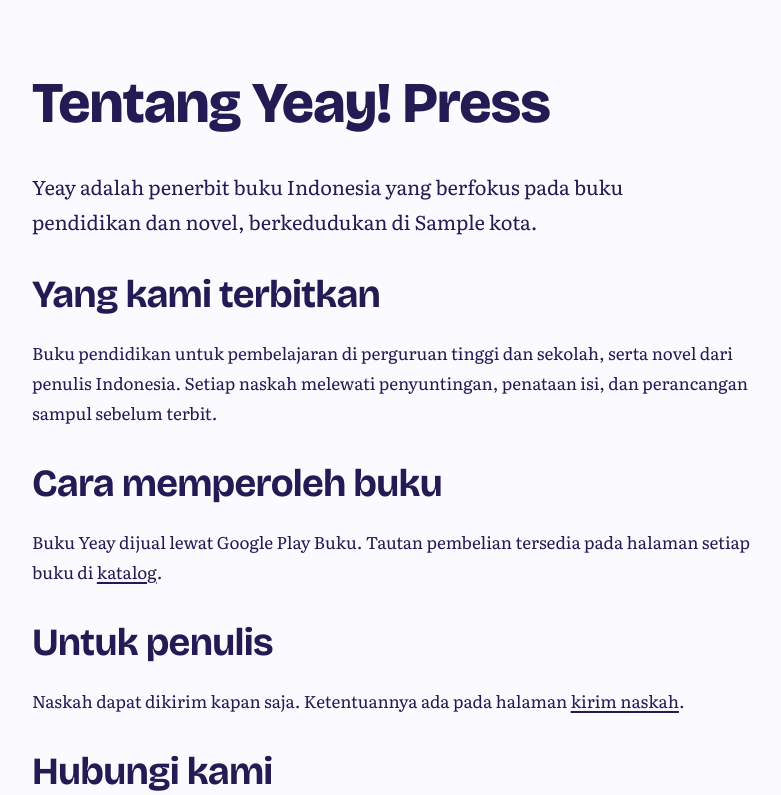
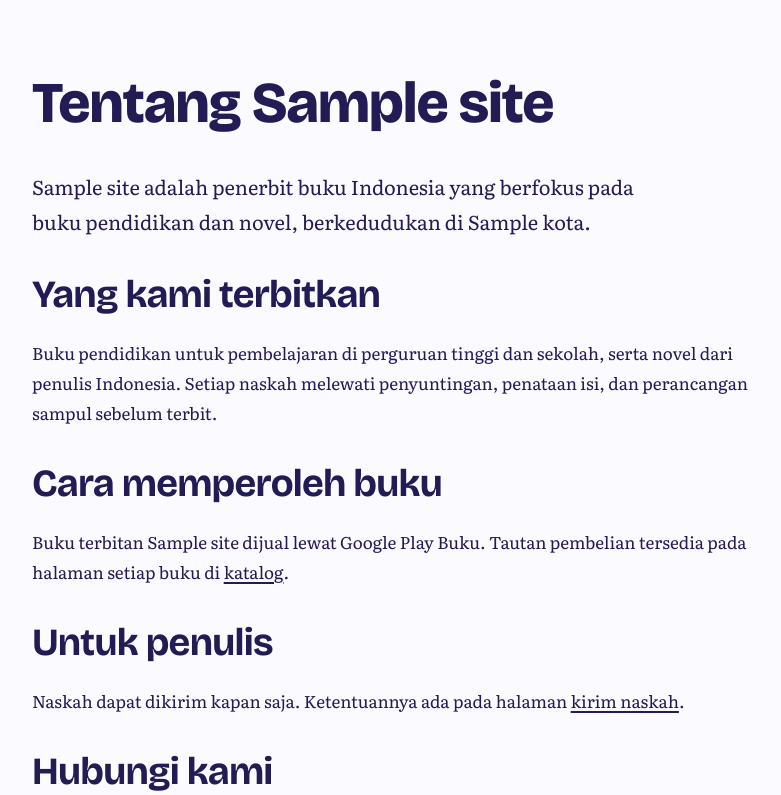
Before and after one commit to paraginyedotfile-coder/yeaypress, a Node project: template views/tentang.ejs in a window 1280 px wide. Shown: the part 69-864 px from the top of the page, without its empty margins (248-1029 px from the left). Run offline with Node 20 templates, Linux system fonts and the light colour scheme; the template is opened without the code that fills it: most values are stand-ins (such as "Sample title", 1, 10 or a date in 2020).

Commit message:
Add files via upload

```diff
--- a/views/index.ejs
+++ b/views/index.ejs
@@ -2,13 +2,13 @@
 <section class="hero">
   <div class="wrap">
     <h1>learn</h1>
-    <p class="lead">Yeay menerbitkan buku pendidikan dan novel dari penulis Indonesia. Buku-buku kami dijual lewat Google Play Buku.</p>
+    <p class="lead"><%= site.nama %> menerbitkan buku pendidikan dan novel dari penulis Indonesia. Buku-buku kami dijual lewat Google Play Buku.</p>
     <p class="aksi">
       <a class="tombol" href="/katalog/">Lihat katalog</a>
       <a class="tombol kosong" href="/naskah/">Kirim naskah</a>
     </p>
   </div>
-  <ul class="rak" aria-label="Rak buku Yeay">
+  <ul class="rak" aria-label="Rak buku <%= site.nama %>">
     <% buku.slice(0, 9).forEach((b, i) => { %>
       <li class="tone-<%= b.warna %> t<%= i % 4 %>"><a href="/buku/<%= b.slug %>/"><span><%= b.judul %></span></a></li>
     <% }) %>
--- a/views/naskah.ejs
+++ b/views/naskah.ejs
@@ -2,7 +2,7 @@
 <section class="bagian">
   <div class="wrap sempit">
     <h1 class="judul-hal">Kirim naskah</h1>
-    <p class="lead">Yeay menerima naskah buku pendidikan dan novel. Redaksi membaca setiap kiriman dan menghubungi penulis lewat email.</p>
+    <p class="lead"><%= site.nama %> menerima naskah buku pendidikan dan novel. Redaksi membaca setiap kiriman dan menghubungi penulis lewat email.</p>
     <h2>Yang perlu disiapkan</h2>
     <ul>
       <li>Judul dan jenis naskah (pendidikan atau novel)</li>
--- a/views/tentang.ejs
+++ b/views/tentang.ejs
@@ -1,12 +1,12 @@
 <%- include('partials/head') %>
 <section class="bagian">
   <div class="wrap sempit">
-    <h1 class="judul-hal">Tentang Yeay! Press</h1>
-    <p class="lead">Yeay adalah penerbit buku Indonesia yang berfokus pada buku pendidikan dan novel, berkedudukan di <%= site.kota %>.</p>
+    <h1 class="judul-hal">Tentang <%= site.nama %></h1>
+    <p class="lead"><%= site.nama %> adalah penerbit buku Indonesia yang berfokus pada buku pendidikan dan novel, berkedudukan di <%= site.kota %>.</p>
     <h2>Yang kami terbitkan</h2>
     <p>Buku pendidikan untuk pembelajaran di perguruan tinggi dan sekolah, serta novel dari penulis Indonesia. Setiap naskah melewati penyuntingan, penataan isi, dan perancangan sampul sebelum terbit.</p>
     <h2>Cara memperoleh buku</h2>
-    <p>Buku Yeay dijual lewat Google Play Buku. Tautan pembelian tersedia pada halaman setiap buku di <a href="/katalog/">katalog</a>.</p>
+    <p>Buku terbitan <%= site.nama %> dijual lewat Google Play Buku. Tautan pembelian tersedia pada halaman setiap buku di <a href="/katalog/">katalog</a>.</p>
     <h2>Untuk penulis</h2>
     <p>Naskah dapat dikirim kapan saja. Ketentuannya ada pada halaman <a href="/naskah/">kirim naskah</a>.</p>
     <h2>Hubungi kami</h2>
```
Also changed, not shown: views/buku.ejs (+8 -0 lines).
